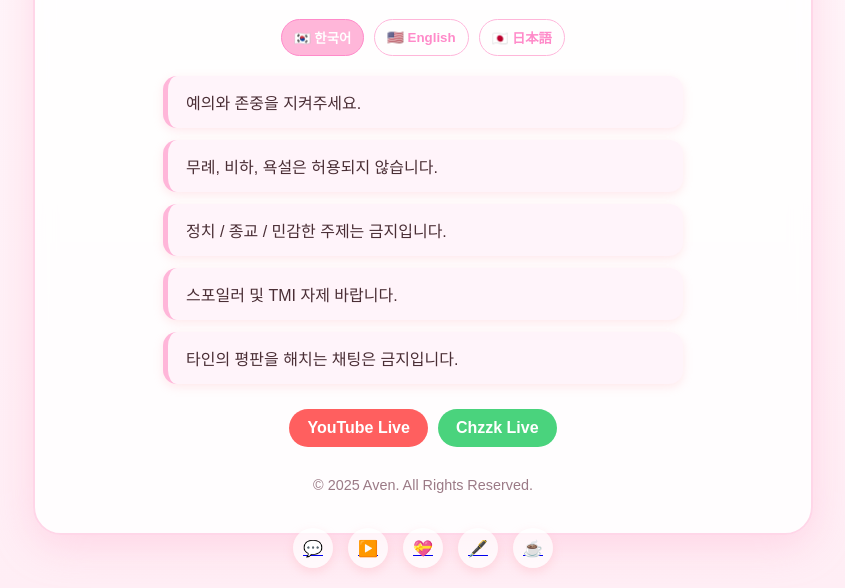
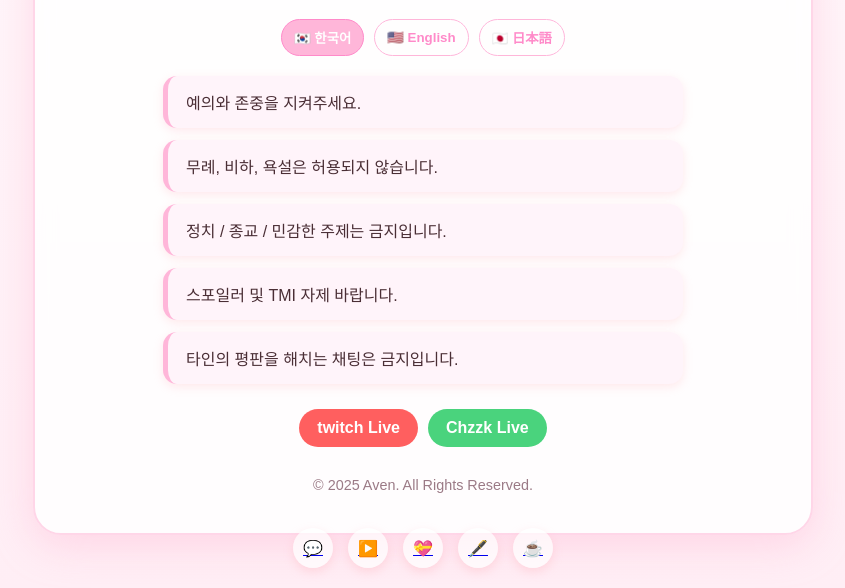
Before and after one commit to nerielchnnel-droid/AvenRoom, a plain HTML site: page index.html in a window 1280 px wide. Shown: the part 212-800 px from the top of the page, without its empty margins (217-1062 px from the left). Drawn offline with Linux system fonts and the light colour scheme.

Commit message:
index.html

```diff
--- a/index.html
+++ b/index.html
@@ -161,7 +161,7 @@
     <ul id="rules"></ul>
 
     <div class="live-buttons">
-      <a href="https://www.youtube.com/@Neriel-k6l2x" class="yt" target="_blank">YouTube Live</a>
+      <a href="https://www.twitch.tv/aven1231" class="yt" target="_blank">twitch Live</a>
       <a href="https://chzzk.naver.com/911df19d52a45f1d08791b2d43517dee" class="chzzk" target="_blank">Chzzk Live</a>
     </div>
 
```
